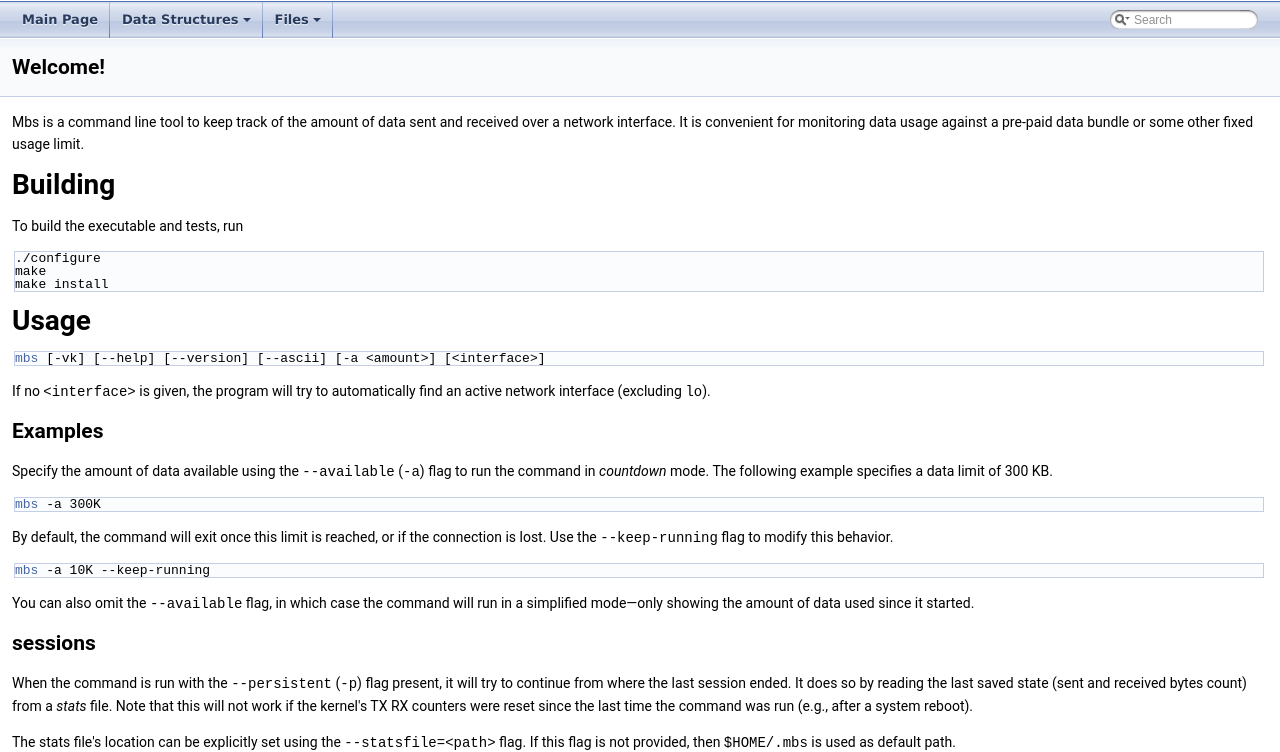
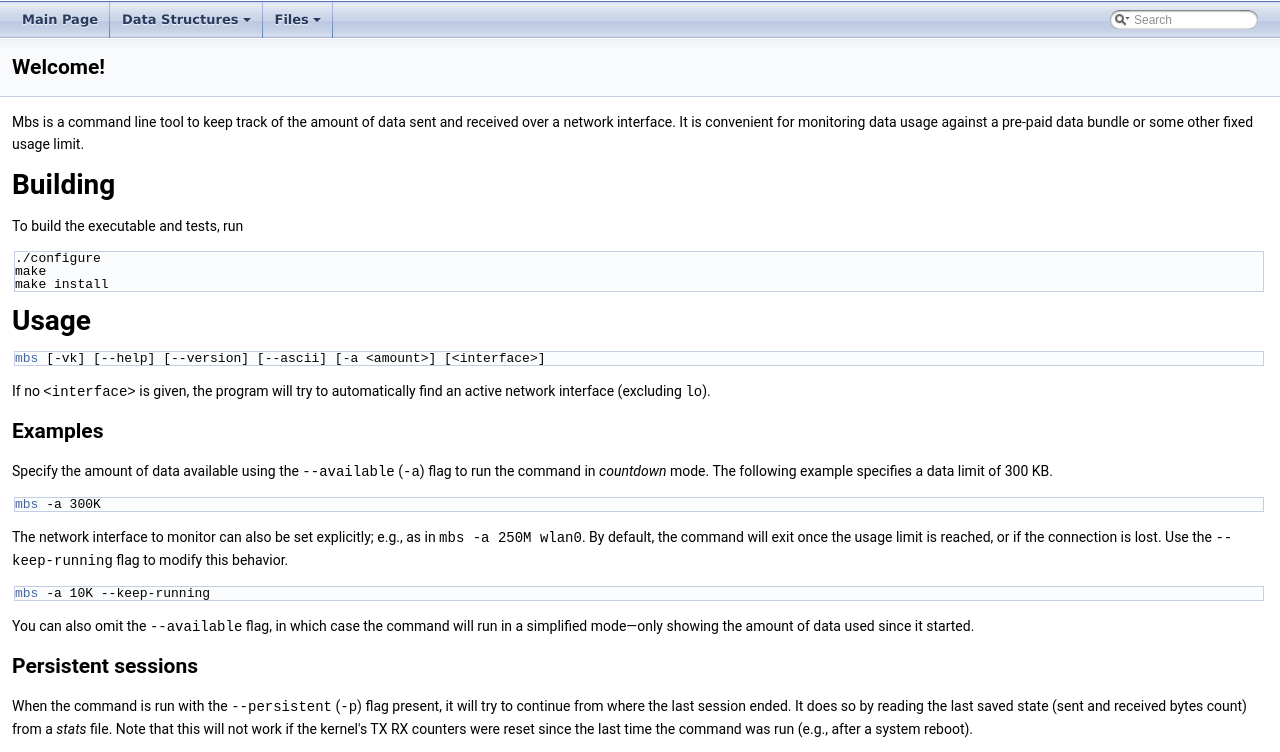
Before and after one commit to laserpants/mbs, a plain HTML site: page html/index.html in a window 1280 px wide. Shown: the part 55-807 px from the top of the page. Drawn offline with Linux system fonts and the light colour scheme.

Commit message:
Update docs

```diff
--- a/html/index.html
+++ b/html/index.html
@@ -75,12 +75,12 @@ Usage</h1>
 <h2><a class="anchor" id="Examples"></a>
 Examples</h2>
 <p>Specify the amount of data available using the <code>--available</code> (<code>-a</code>) flag to run the command in <em>countdown</em> mode. The following example specifies a data limit of 300 KB.</p>
-<div class="fragment"><div class="line"><a class="code" href="structmbs.html">mbs</a> -a 300K</div></div><!-- fragment --><p>By default, the command will exit once this limit is reached, or if the connection is lost. Use the <code>--keep-running</code> flag to modify this behavior.</p>
+<div class="fragment"><div class="line"><a class="code" href="structmbs.html">mbs</a> -a 300K</div></div><!-- fragment --><p>The network interface to monitor can also be set explicitly; e.g., as in <code>mbs -a 250M wlan0</code>. By default, the command will exit once the usage limit is reached, or if the connection is lost. Use the <code>--keep-running</code> flag to modify this behavior.</p>
 <div class="fragment"><div class="line"><a class="code" href="structmbs.html">mbs</a> -a 10K --keep-running</div></div><!-- fragment --><p>You can also omit the <code>--available</code> flag, in which case the command will run in a simplified mode&mdash;only showing the amount of data used since it started.</p>
-<h2><a class="anchor" id="Persistent"></a>
-sessions</h2>
+<h2><a class="anchor" id="persistent"></a>
+Persistent sessions</h2>
 <p>When the command is run with the <code>--persistent</code> (<code>-p</code>) flag present, it will try to continue from where the last session ended. It does so by reading the last saved state (sent and received bytes count) from a <em>stats</em> file. Note that this will not work if the kernel's TX RX counters were reset since the last time the command was run (e.g., after a system reboot).</p>
-<p>The stats file's location can be explicitly set using the <code>--statsfile=&lt;path&gt;</code> flag. If this flag is not provided, then <code>$HOME/.mbs</code> is used as default path.</p>
+<p>The stats file's location can be set using the <code>--statsfile=&lt;path&gt;</code> flag. If this flag is not provided, then <code>$HOME/.mbs</code> is used as default path.</p>
 <h1><a class="anchor" id="Flags"></a>
 Flags</h1>
 <table class="markdownTable">
```
